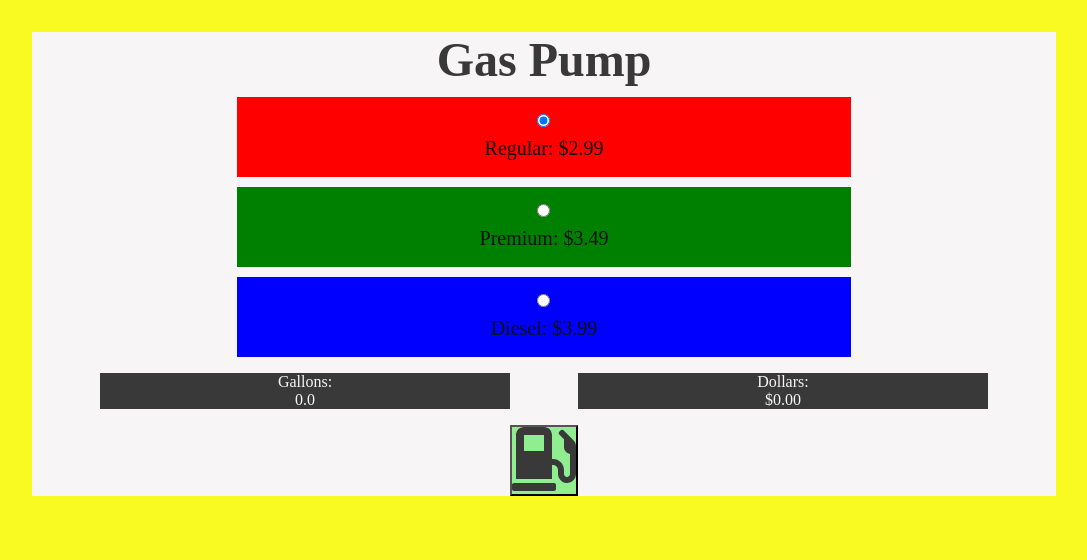
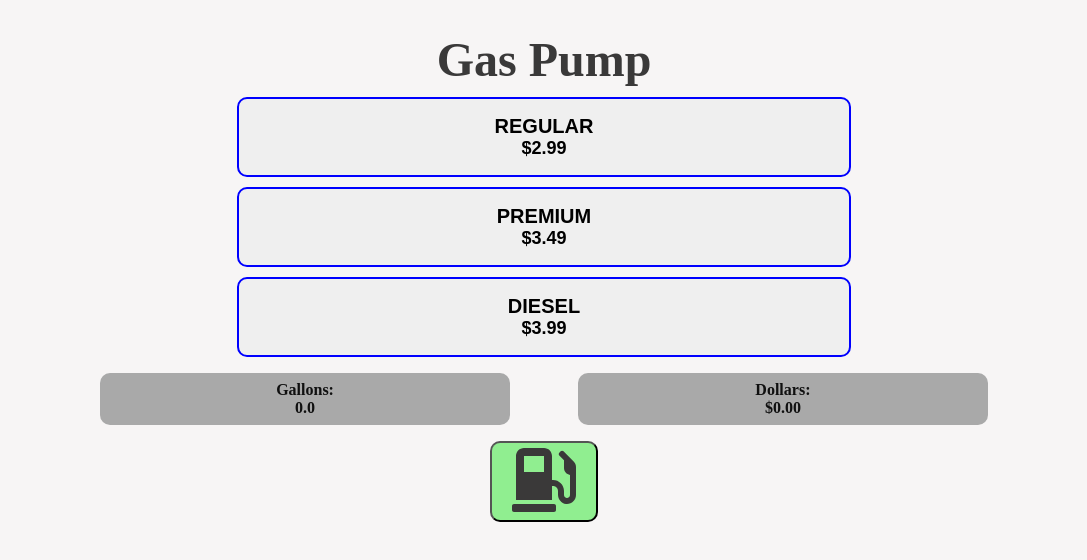
Before and after one commit to LisaTrevis/react-gas-pump, a React (Create React App) app: page / in a window 1280 px wide. Shown: the top 560 px of the page, without its empty margins (96-1183 px from the left). Built offline with nearby package versions, Linux system fonts and the light colour scheme.

Commit message:
Added ternary classes to buttons, updated CSS

```diff
--- a/src/App.js
+++ b/src/App.js
@@ -7,6 +7,7 @@ const App = () => {
   const [price, setPrice] = useState(2.99);
   const [timeoutValue, setTimeoutValue] = useState();
   const [isPumping, setIsPumping] = useState(false);
+  const [activeKey, setActiveKey] = useState(0);
 
   useEffect(() => {
     if (isPumping) {
@@ -25,6 +26,7 @@ const App = () => {
     setDollars(0);
     setGallons(0);
     setPrice(parseFloat(e.target.value));
+    setActiveKey(parseInt(e.target.getAttribute("data-key")));
   };
 
   const pumpGas = () => {
@@ -35,49 +37,33 @@ const App = () => {
     <section>
       <h1>Gas Pump</h1>
       <div className="gas-prices">
-        <div className="gas-type">
-          <input
-            type="radio"
-            name="gastype"
-            id="regular"
+        <button
+          data-key="1"
+          type="button"
+          className={activeKey === 1 ? "gas-type-btn active" : "gas-type-btn"}
           value="2.99"
-            defaultChecked
           onClick={handleClick}
-          />
-          <span className="label">
-            <label htmlFor="regular">
-              Regular: <span className="price">$2.99</span>
-            </label>
-          </span>
-        </div>
-        <div className="gas-type">
-          <input
-            type="radio"
-            name="gastype"
-            id="premium"
+        >
+          Regular <span className="price">$2.99</span>
+        </button>
+        <button
+          data-key="2"
+          type="button"
+          className={activeKey === 2 ? "gas-type-btn active" : "gas-type-btn"}
           value="3.49"
           onClick={handleClick}
-          />
-          <span className="label">
-            <label htmlFor="premium">
-              Premium: <span className="price">$3.49</span>
-            </label>
-          </span>
-        </div>
-        <div className="gas-type">
-          <input
-            type="radio"
-            name="gastype"
-            id="diesel"
+        >
+          Premium <span className="price">$3.49</span>
+        </button>
+        <button
+          data-key="3"
+          type="button"
+          className={activeKey === 3 ? "gas-type-btn active" : "gas-type-btn"}
           value="3.99"
           onClick={handleClick}
-          />
-          <span className="label">
-            <label htmlFor="diesel">
-              Diesel: <span className="price">$3.99</span>
-            </label>
-          </span>
-        </div>
+        >
+          Diesel <span className="price">$3.99</span>
+        </button>
       </div>
       <div className="meters">
         <div className="gallon-counter">
@@ -89,7 +75,7 @@ const App = () => {
           <p>${dollars.toFixed(2)}</p>
         </div>
       </div>
-      <div className="buttons">
+      <div className="startstop-btn">
         {isPumping ? (
           <button
             type="button"
--- a/src/index.css
+++ b/src/index.css
@@ -5,8 +5,9 @@ Variables
 */
 
 :root {
-  --clr-bg: rgb(250, 250, 35);
+  --clr-bg: rgb(247, 245, 245);
   --clr-app-bg: rgb(247, 245, 245);
+  --clr-btn-bg: darkgray;
   --clr-lrg-txt: rgb(58, 57, 57);
   --clr-small-txt: rgb(16, 16, 16);
   --clr-light-txt: rgb(247, 245, 245);
@@ -60,7 +61,7 @@ h1 {
   flex-wrap: wrap;
 }
 
-.gas-type:nth-child(1) {
+/* .gas-type:nth-child(1) {
   background-color: red;
 }
 .gas-type:nth-child(2) {
@@ -68,28 +69,37 @@ h1 {
 }
 .gas-type:nth-child(3) {
   background-color: blue;
-}
+} */
 
-.gas-type {
+.gas-type-btn {
+  border-radius: 10px;
   margin-top: 10px;
   height: 80px;
   width: 60%;
   display: flex;
+  align-items: center;
+  justify-content: center;
   flex-direction: column;
   flex-wrap: wrap;
-  justify-content: center;
+  text-align: center;
+  border: 2px solid blue;
+  font-size: 20px;
+  font-weight: bold;
+  text-transform: uppercase;
 }
 
-input[type="radio"] {
-  font-size: 2rem;
-  padding-top: 10px;
-  margin: 0 auto;
+.price {
+  display: block;
+  font-size: 18px;
 }
 
-.label {
-  font-size: 20px;
-  margin-top: 10px;
+.active {
+  background-color: rgb(95, 95, 247);
 }
+
+/* button {
+  font-size: 25px;
+} */
 
 .meters {
   display: flex;
@@ -99,32 +109,39 @@ input[type="radio"] {
 
 .gallon-counter,
 .dollar-counter {
-  background-color: var(--clr-lrg-txt);
+  background-color: var(--clr-btn-bg);
   width: 40%;
-  color: var(--clr-app-bg);
+  color: var(--clr-small-txt);
+  padding: 8px;
+  font-weight: bold;
+  border-radius: 10px;
 }
 
-.buttons {
+.startstop-btn {
   display: flex;
   justify-content: space-evenly;
   margin: 1rem;
 }
 
-.icon,
-.btn-p {
+.icon {
   font-size: 4rem;
   color: var(--clr-lrg-txt);
 }
 
 button:focus {
   outline: none;
-  box-shadow: 0 0 0 2px var(--clr-btn-dark);
+  /* box-shadow: 0 0 0 2px var(--clr-btn-dark); */
+}
+
+.btn-start,
+.btn-stop {
+  border-radius: 10px;
+  padding: 5px 20px;
 }
 
 .btn-start {
   background-color: lightgreen;
 }
-
 .btn-stop {
   background-color: lightcoral;
 }
```
Lines whose indentation alone changed are shown as unchanged.
